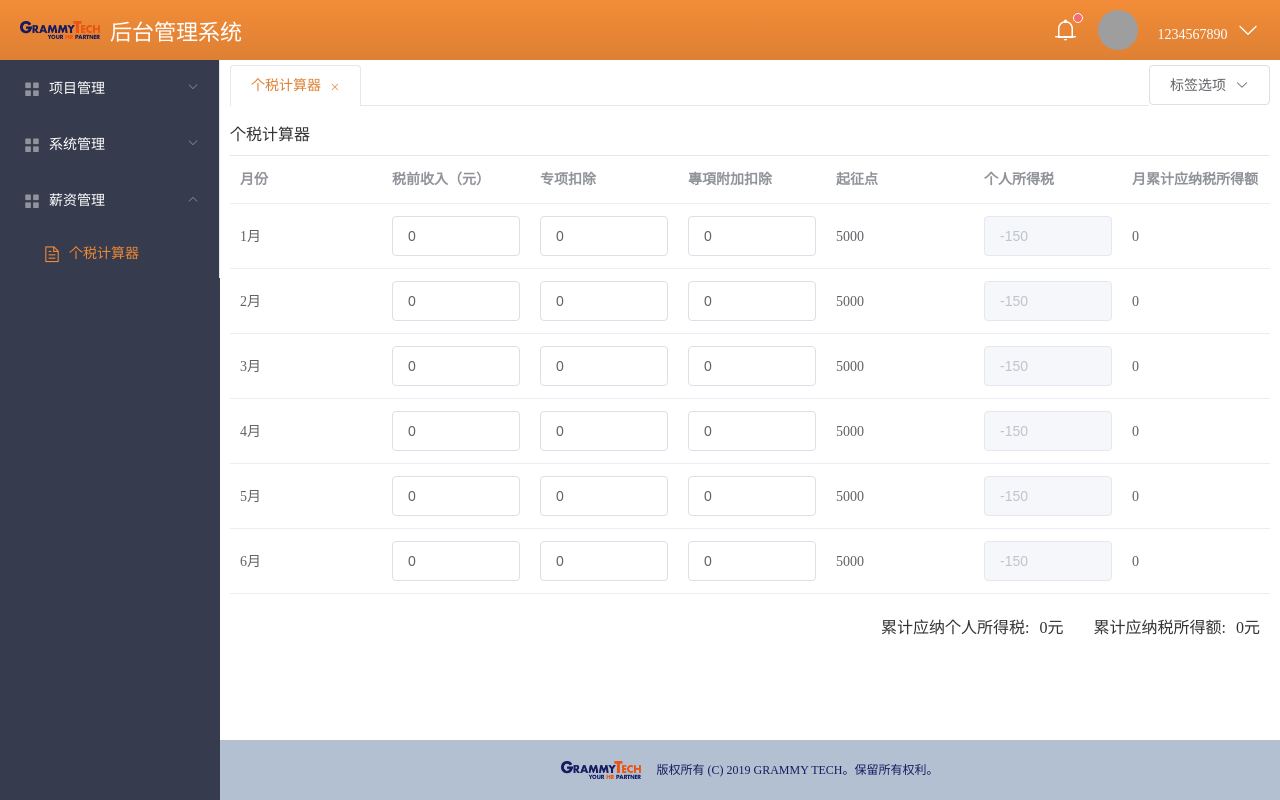
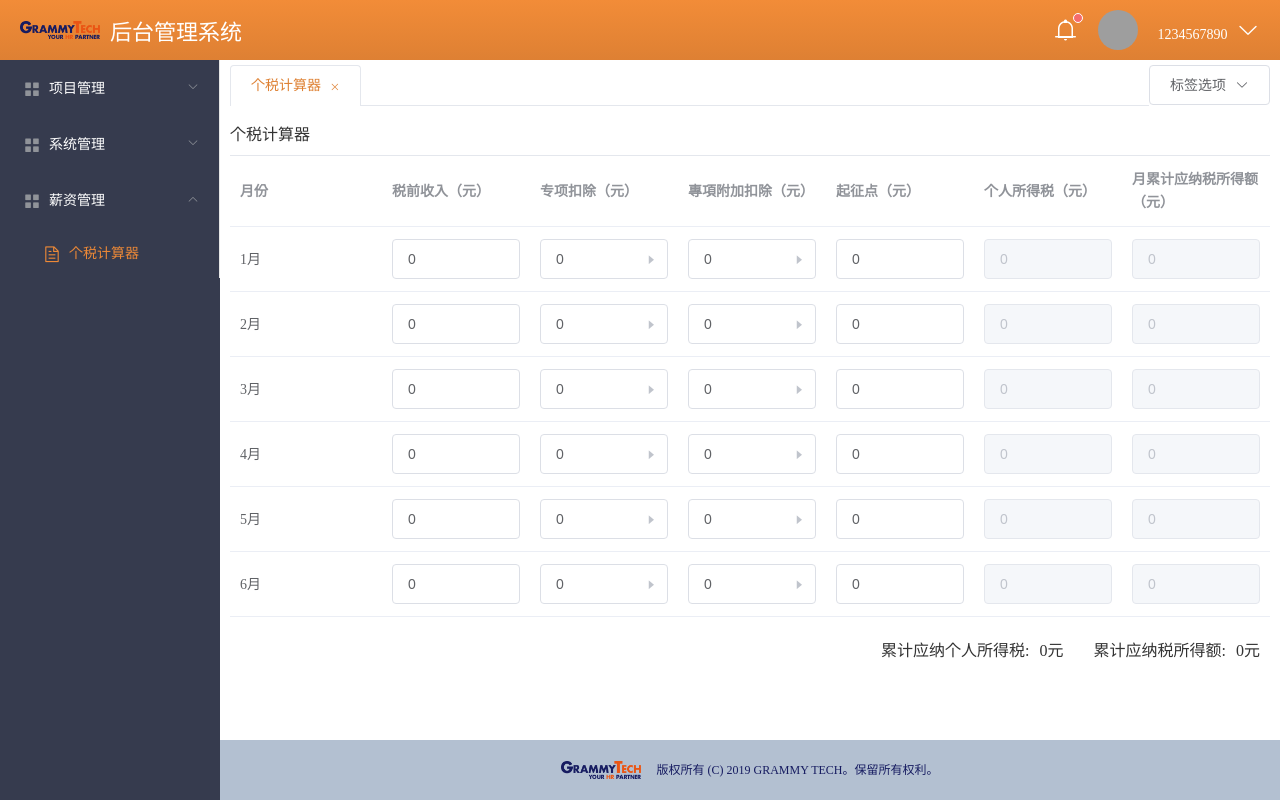
Before and after one commit to huangguangyuan/hr-system, a Vue app: page /#/calculator in a window 1280 px wide. Built offline with nearby package versions, Linux system fonts and the light colour scheme; grey boxes are pictures that could not be loaded.

Commit message:
【修改】个税计算器

```diff
--- a/src/views/salaryManage/calculator.vue
+++ b/src/views/salaryManage/calculator.vue
@@ -12,23 +12,31 @@
           <el-input v-model="scope.row.income" placeholder="请输入内容"></el-input>
         </template>
       </el-table-column>
-      <el-table-column prop="deduct" label="专项扣除">
+      <el-table-column prop="deduct" label="专项扣除（元）">
         <template slot-scope="scope">
-          <el-input v-model="scope.row.deduct" placeholder="请输入内容" readonly @click.native='deductFn(scope.$index, scope.row)'></el-input>
+          <el-input v-model="scope.row.deduct" placeholder="请输入内容" suffix-icon="el-icon-caret-right" readonly @click.native='deductFn(scope.$index, scope.row)'></el-input>
         </template>
       </el-table-column>
-      <el-table-column prop="addDeduct" label="專項附加扣除">
+      <el-table-column prop="addDeduct" label="專項附加扣除（元）">
         <template slot-scope="scope">
-          <el-input v-model="scope.row.addDeduct" placeholder="请输入内容" readonly @click.native='addDeductFn(scope.$index, scope.row)'></el-input>
+          <el-input v-model="scope.row.addDeduct" placeholder="请输入内容" suffix-icon="el-icon-caret-right" readonly @click.native='addDeductFn(scope.$index, scope.row)'></el-input>
         </template>
       </el-table-column>
-      <el-table-column prop="fixedDeduct" label="起征点"></el-table-column>
-      <el-table-column prop="iit" label="个人所得税">
+      <el-table-column prop="fixedDeduct" label="起征点（元）">
         <template slot-scope="scope">
-          <el-input v-model="JANtax" placeholder="请输入内容" :disabled="true"></el-input>
+          <el-input v-model="scope.row.fixedDeduct" placeholder="请输入内容"></el-input>
         </template>
       </el-table-column>
-      <el-table-column prop="accumulate" label="月累计应纳税所得额"></el-table-column>
+      <el-table-column prop="iit" label="个人所得税（元）">
+        <template slot-scope="scope">
+          <el-input v-model="monthlyTax[scope.$index].iit" placeholder="请输入内容" :disabled="true"></el-input>
+        </template>
+      </el-table-column>
+      <el-table-column prop="accumulate" label="月累计应纳税所得额（元）">
+        <template slot-scope="scope">
+          <el-input v-model="monthlyTax[scope.$index].accumulate" placeholder="请输入内容" :disabled="true"></el-input>
+        </template>
+      </el-table-column>
     </el-table>
     <div class="footer">
         <p>
@@ -109,7 +117,7 @@ export default {
           income: 0,
           deduct: 0,
           addDeduct: 0,
-          fixedDeduct: 5000,
+          fixedDeduct: 0,
           taxRate: 0.03,
           iit: 0,
           accumulate: 0
@@ -120,7 +128,7 @@ export default {
           income: 0,
           deduct: 0,
           addDeduct: 0,
-          fixedDeduct: 5000,
+          fixedDeduct: 0,
           taxRate: 0.03,
           iit: 0,
           accumulate: 0
@@ -131,7 +139,7 @@ export default {
           income: 0,
           deduct: 0,
           addDeduct: 0,
-          fixedDeduct: 5000,
+          fixedDeduct: 0,
           taxRate: 0.03,
           iit: 0,
           accumulate: 0
@@ -142,7 +150,7 @@ export default {
           income: 0,
           deduct: 0,
           addDeduct: 0,
-          fixedDeduct: 5000,
+          fixedDeduct: 0,
           taxRate: 0.03,
           iit: 0,
           accumulate: 0
@@ -153,7 +161,7 @@ export default {
           income: 0,
           deduct: 0,
           addDeduct: 0,
-          fixedDeduct: 5000,
+          fixedDeduct: 0,
           taxRate: 0.03,
           iit: 0,
           accumulate: 0
@@ -164,7 +172,7 @@ export default {
           income: 0,
           deduct: 0,
           addDeduct: 0,
-          fixedDeduct: 5000,
+          fixedDeduct: 0,
           taxRate: 0.03,
           iit: 0,
           accumulate: 0
@@ -185,7 +193,8 @@ export default {
       },
       isShowDeduct: false, //是否显示专项扣除
       isShowAddDeduct: false, //是否显示附近专项扣除
-      currentInfo:{}//当前信息
+      currentInfo:{},//当前信息
+
     };
   },
   mounted() {
@@ -262,8 +271,22 @@ export default {
         return sum;
     },
     // 1月份所得税
-    JANtax(){
-        return this.countIit(this.dataList[0].id,this.dataList[0].income,this.dataList[0].deduct,this.dataList[0].addDeduct,this.dataList[0].fixedDeduct);
+    monthlyTax(){
+        // return this.countIit(this.dataList[0].id,this.dataList[0].income,this.dataList[0].deduct,this.dataList[0].addDeduct,this.dataList[0].fixedDeduct);
+       var resultArr = [
+        {iit:1,accumulate:0},
+        {iit:2,accumulate:0},
+        {iit:3,accumulate:0},
+        {iit:4,accumulate:0},
+        {iit:5,accumulate:0},
+        {iit:6,accumulate:0},
+      ];
+
+      for(var i=0;i<resultArr.length;i++){
+        resultArr[i].iit = this.countIit(this.dataList[i].id,this.dataList[i].income,this.dataList[i].deduct,this.dataList[i].addDeduct,this.dataList[i].fixedDeduct);
+      }
+
+        return resultArr;
     }
   },
   components: {}
```
